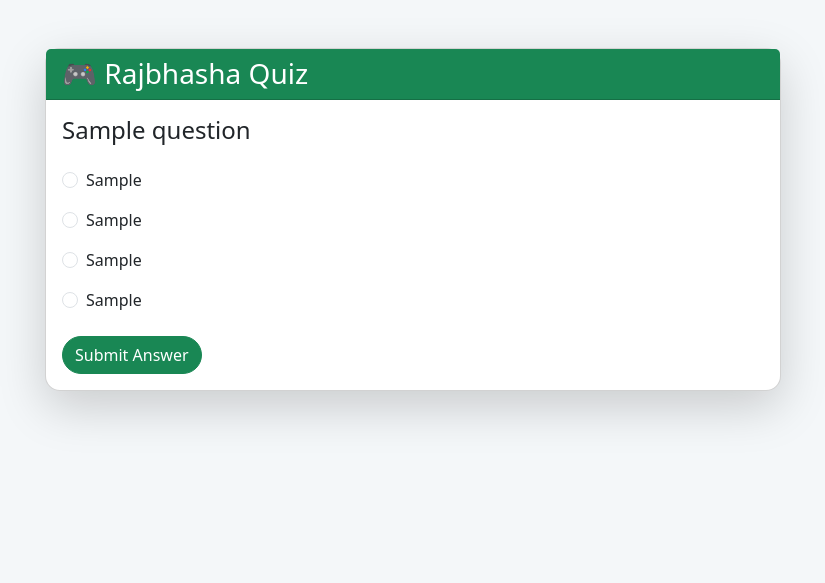
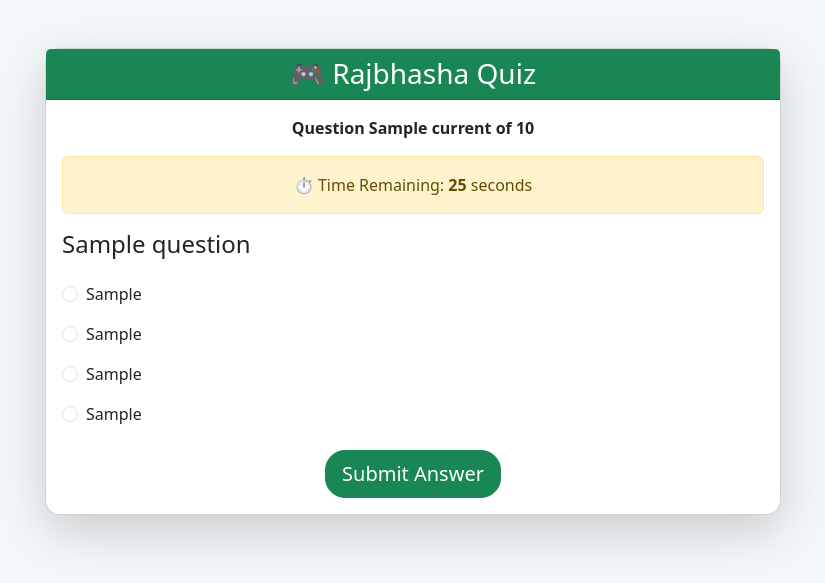
Before and after one commit to Priyanka06405/RajbhashaQuest, a Flask app: template templates/quiz.html in a window 1280 px wide. Shown: the part 56-639 px from the top of the page, without its empty margins (227-1052 px from the left). Run offline with Flask 3, Linux system fonts and the light colour scheme; the template is opened without the code that fills it: most values are stand-ins (such as "Sample title", 1, 10 or a date in 2020).

Commit message:
Enhance quiz.html with timer and layout updates
Added a timer and improved the layout of the quiz form.

```diff
--- a/templates/quiz.html
+++ b/templates/quiz.html
@@ -10,27 +10,43 @@
 
             <div class="card shadow-lg">
 
-                <div class="card-header bg-success text-white">
-
+                <div class="card-header bg-success text-white text-center">
                     <h3 class="mb-0">🎮 Rajbhasha Quiz</h3>
-
                 </div>
 
                 <div class="card-body">
 
+                    <!-- Quiz Progress -->
+                    <div class="text-center mb-3">
+                        <strong>
+                            Question {{ current }} of {{ total }}
+                        </strong>
+                    </div>
+
+                    <!-- Timer -->
+                    <div class="alert alert-warning text-center">
+                        ⏱️ Time Remaining:
+                        <strong id="timer">30</strong> seconds
+                    </div>
+
+                    <!-- Question -->
                     <h4 class="mb-4">
-
                         {{ question["question"] }}
-
                     </h4>
 
-                    <form action="/check_answer" method="POST">
+                    <!-- Answer Form -->
+                    <form
+                        action="/check_answer"
+                        method="POST"
+                        id="quizForm">
 
+                        <!-- Question ID -->
                         <input
                             type="hidden"
                             name="question_id"
                             value="{{ question['id'] }}">
 
+                        <!-- Option 1 -->
                         <div class="form-check mb-3">
 
                             <input
@@ -41,13 +57,12 @@
                                 required>
 
                             <label class="form-check-label">
-
                                 {{ question["option1"] }}
-
                             </label>
 
                         </div>
 
+                        <!-- Option 2 -->
                         <div class="form-check mb-3">
 
                             <input
@@ -57,13 +72,12 @@
                                 value="{{ question['option2'] }}">
 
                             <label class="form-check-label">
-
                                 {{ question["option2"] }}
-
                             </label>
 
                         </div>
 
+                        <!-- Option 3 -->
                         <div class="form-check mb-3">
 
                             <input
@@ -73,13 +87,12 @@
                                 value="{{ question['option3'] }}">
 
                             <label class="form-check-label">
-
                                 {{ question["option3"] }}
-
                             </label>
 
                         </div>
 
+                        <!-- Option 4 -->
                         <div class="form-check mb-4">
 
                             <input
@@ -89,20 +102,23 @@
                                 value="{{ question['option4'] }}">
 
                             <label class="form-check-label">
-
                                 {{ question["option4"] }}
-
                             </label>
 
                         </div>
 
-                        <button
-                            type="submit"
-                            class="btn btn-success">
+                        <!-- Submit Button -->
+                        <div class="text-center">
 
-                            Submit Answer
+                            <button
+                                type="submit"
+                                class="btn btn-success btn-lg">
 
-                        </button>
+                                Submit Answer
+
+                            </button>
+
+                        </div>
 
                     </form>
 
@@ -116,4 +132,27 @@
 
 </div>
 
+<!-- Timer Script -->
+<script>
+
+    let timeLeft = 30;
+
+    const timer = setInterval(function () {
+
+        document.getElementById("timer").innerText = timeLeft;
+
+        timeLeft--;
+
+        if (timeLeft < 0) {
+
+            clearInterval(timer);
+
+            document.getElementById("quizForm").submit();
+
+        }
+
+    }, 1000);
+
+</script>
+
 {% endblock %}
```
